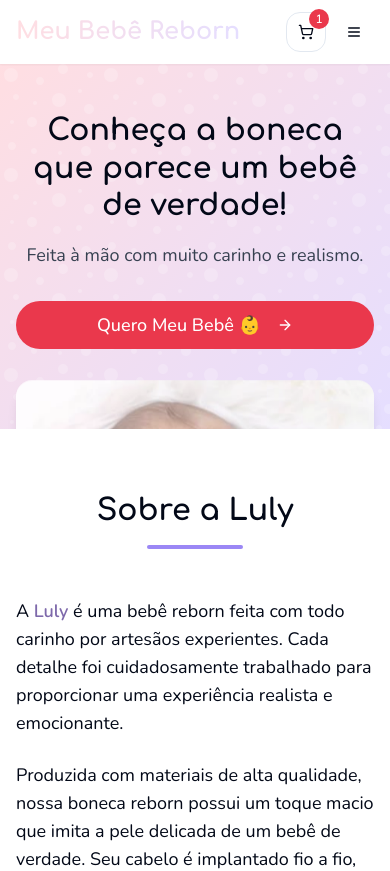
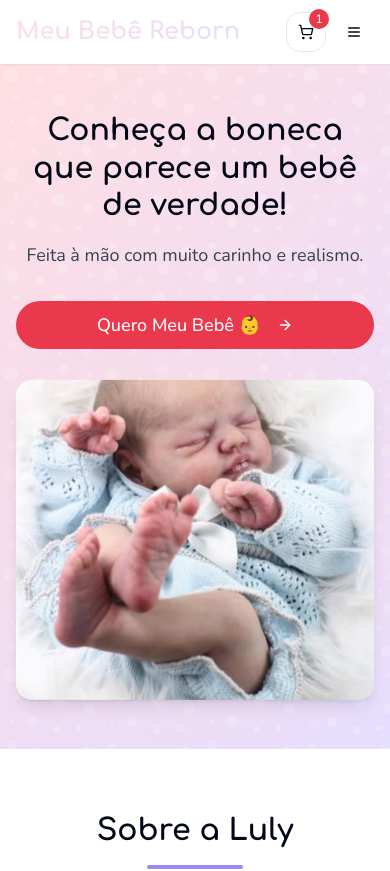
Before and after one commit to Naopessoal/luly-reborn-world, a React (Vite) app: page / in a window 390 px wide. Shown: the top 871 px of the page. Built offline with nearby package versions, Linux system fonts and the light colour scheme.

Commit message:
Fix: Hero images not visible on mobile
Adjust the Hero component to ensure the header images are visible on mobile devices.

```diff
--- a/src/components/Hero.tsx
+++ b/src/components/Hero.tsx
@@ -47,7 +47,7 @@ const Hero = () => {
 
         {/* Hero images - carousel effect */}
         <div className="w-full md:w-1/2 mt-8 md:mt-0 flex justify-center">
-          <div className="relative w-full max-w-md">
+          <div className="relative w-full max-w-sm md:max-w-md h-80 md:h-96">
             {images.map((image, index) => (
               <div
                 key={index}
@@ -59,7 +59,7 @@ const Hero = () => {
                 <img
                   src={image}
                   alt={`Boneca Reborn Luly - Imagem ${index + 1}`}
-                  className={`relative z-10 rounded-2xl shadow-lg w-full ${
+                  className={`relative z-10 rounded-2xl shadow-lg w-full h-full object-cover ${
                     currentImage === index ? "animate-float" : ""
                   }`}
                 />
```
